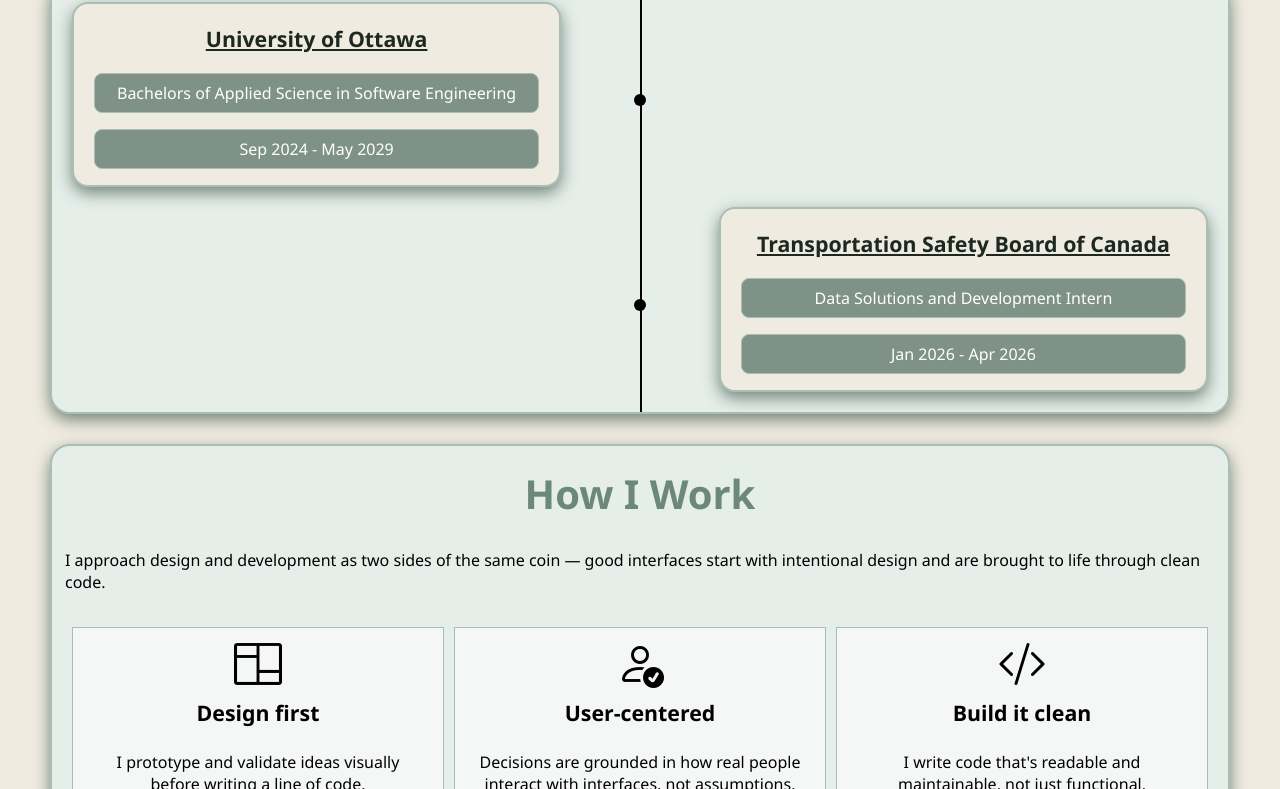
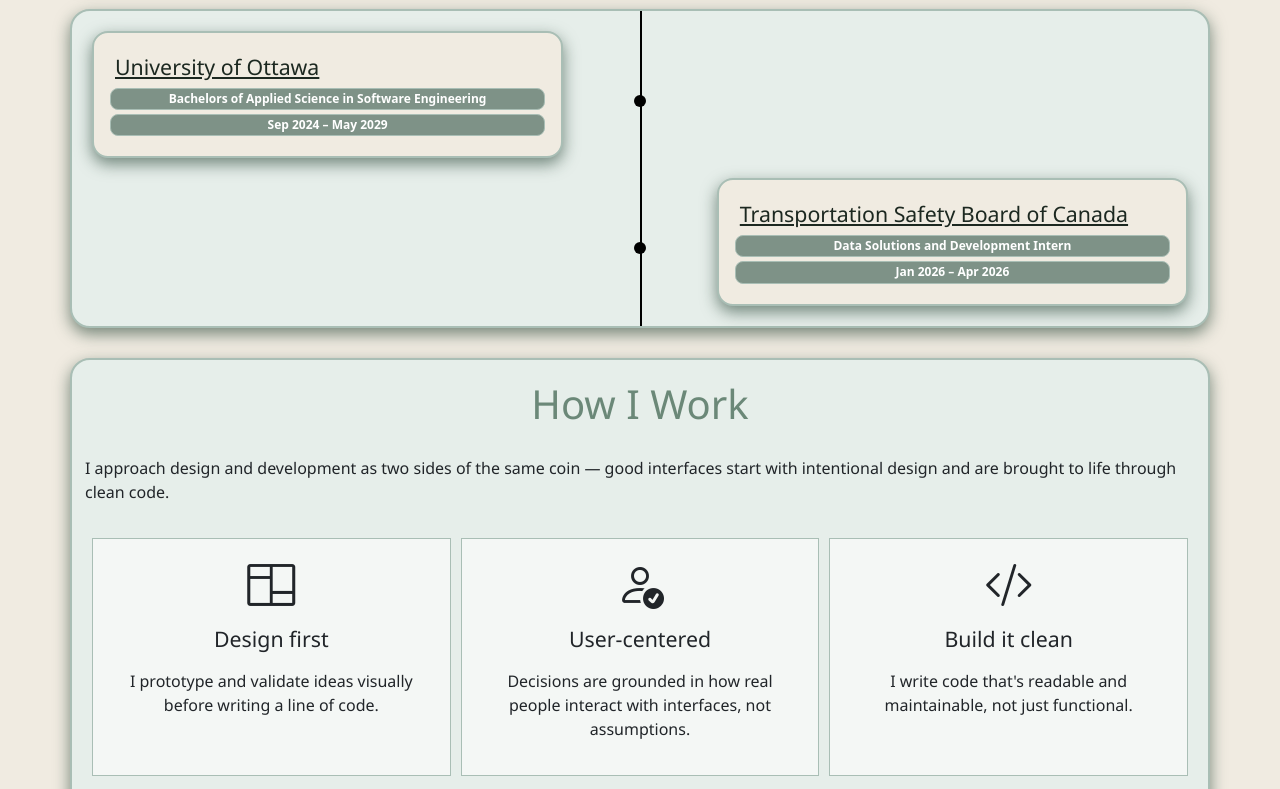
Before and after one commit to dyerpatrick52/portfolio, a React (Vite) app: page / in a window 1280 px wide. Shown: the part 851-1640 px from the top of the page. Built offline with nearby package versions, Linux system fonts and the light colour scheme.

Commit message:
Submission for Assignment 1, portfolio project, including hero header, nav bar, about me, timeline, how i work, how i learn, my skills, my projects and case study placeholders.

```diff
--- a/src/App.css
+++ b/src/App.css
@@ -82,6 +82,7 @@ body {
     border 0.3s ease,
     transform 1s ease;
   display: block;
+  width: 200px;
   border-radius: 20px;
   border: 2px solid var(--border);
   padding: 2px;
@@ -217,31 +218,6 @@ body {
   background-color: black;
 }
 
-div[class$="-timeline-card"] {
-  background-color: var(--bg);
-  border: 2px solid var(--border);
-  margin: 20px 20px;
-  border-radius: 16px;
-  box-shadow: 0 6px 16px var(--shadow);
-}
-
-div[class$="-timeline-card"] p {
-  background-color: var(--text-muted);
-  border: 1px solid var(--border);
-  border-radius: 8px;
-  color: #fff;
-  text-align: center;
-  margin-right: 20px;
-  margin-left: 20px;
-}
-
-div[class$="-timeline-card"] h2 {
-  font-size: 16pt;
-  font-weight: bold;
-  color: var(--text);
-  text-decoration: underline;
-}
-
 /* === Design Steps / Resources === */
 
 .design-steps-grid {
@@ -328,80 +304,15 @@ div[class$="-timeline-card"] h2 {
   gap: 10px;
 }
 
-.case-study-card {
-  position: relative;
-  isolation: isolate;
-  overflow: hidden;
-  border: 1px solid var(--border);
-  border-radius: 10px;
-  min-height: 220px;
+/* === Projects === */
+
+.projects-grid a {
+  transition: transform 0.5s ease;
 }
 
-.case-study-card::before {
-  background-image: url(./assets/coming-soon.jpg);
-  background-size: cover;
-  background-position: center;
-  position: absolute;
-  content: "";
-  inset: 0;
-  opacity: 0.4;
-  z-index: 0;
+.projects-grid a:hover {
+  transform: translateY(-4px);
 }
-
-.case-study-content {
-  position: absolute;
-  bottom: 0;
-  left: 0;
-  right: 0;
-  z-index: 1;
-  background: linear-gradient(transparent, rgba(28, 40, 32, 0.85));
-  padding: 16px;
-  text-align: left;
-}
-
-.coming-soon-badge {
-  display: inline-block;
-  font-size: 9pt;
-  font-family: var(--font-body);
-  background-color: var(--accent);
-  color: #fff;
-  border-radius: 20px;
-  padding: 2px 10px;
-  margin-bottom: 8px;
-  letter-spacing: 0.04em;
-}
-
-.case-study-card-title {
-  color: #fff;
-  margin: 0 0 6px;
-  font-size: 14pt;
-}
-
-.case-study-card-desc {
-  color: rgba(255, 255, 255, 0.85);
-  font-size: 9pt;
-  margin: 0 0 10px;
-  padding-right: 20px;
-  font-family: var(--font-body);
-}
-
-.case-study-tags {
-  display: flex;
-  flex-wrap: wrap;
-  gap: 6px;
-}
-
-.case-study-tag {
-  font-size: 8pt;
-  font-family: var(--font-body);
-  background-color: rgba(255, 255, 255, 0.15);
-  color: #fff;
-  border: 1px solid rgba(255, 255, 255, 0.3);
-  border-radius: 20px;
-  padding: 2px 8px;
-}
-
-/* === Projects === */
 
 .projects-grid {
   display: grid;
@@ -410,67 +321,6 @@ div[class$="-timeline-card"] h2 {
   margin: 10px 10px;
   border-radius: 15px;
   gap: 10px;
-}
-
-.project-card {
-  position: relative;
-  isolation: isolate;
-  overflow: hidden;
-  border: 1px solid var(--border);
-  border-radius: 10px;
-  min-height: 220px;
-}
-
-.project-card::before {
-  background-image: url(./assets/uoscheduler.png);
-  background-size: cover;
-  background-position: center;
-  position: absolute;
-  content: "";
-  inset: 0;
-  opacity: 0.4;
-  z-index: 0;
-}
-
-.project-card-content {
-  position: absolute;
-  bottom: 0;
-  left: 0;
-  right: 0;
-  z-index: 1;
-  background: linear-gradient(transparent, rgba(28, 40, 32, 0.85));
-  padding: 16px;
-  text-align: left;
-}
-
-.project-card-title {
-  color: #fff;
-  margin: 0 0 6px;
-  font-size: 14pt;
-}
-
-.project-card-desc {
-  color: rgba(255, 255, 255, 0.85);
-  font-size: 9pt;
-  margin: 0 0 10px;
-  padding-right: 20px;
-  font-family: var(--font-body);
-}
-
-.project-card-tags {
-  display: flex;
-  flex-wrap: wrap;
-  gap: 6px;
-}
-
-.project-card-tag {
-  font-size: 8pt;
-  font-family: var(--font-body);
-  background-color: rgba(255, 255, 255, 0.15);
-  color: #fff;
-  border: 1px solid rgba(255, 255, 255, 0.3);
-  border-radius: 20px;
-  padding: 2px 8px;
 }
 
 /* === Skills === */
--- a/src/App.jsx
+++ b/src/App.jsx
@@ -1,4 +1,3 @@
-import "bootstrap-icons/font/bootstrap-icons.css";
 import "./App.css";
 import Header from "./components/Header";
 import AboutMe from "./components/AboutMe";
--- a/src/components/CaseStudies.jsx
+++ b/src/components/CaseStudies.jsx
@@ -1,40 +1,74 @@
+import comingSoon from '../assets/coming-soon.jpg';
+
 const studies = [
 	{
-    title: "Service Site",
-    desc: "A service-oriented website designed for clear information hierarchy and ease of navigation.",
-    tags: ["UX Design", "HTML", "CSS"],
+		title: 'Service Site',
+		desc: 'A service-oriented website designed for clear information hierarchy and ease of navigation.',
+		tags: ['UX Design', 'HTML', 'CSS'],
 	},
 	{
-    title: "Memory Game",
-    desc: "An interactive memory card game focused on responsive layout and smooth animations.",
-    tags: ["React", "CSS Animations", "Game Design"],
+		title: 'Memory Game',
+		desc: 'An interactive memory card game focused on responsive layout and smooth animations.',
+		tags: ['React', 'CSS Animations', 'Game Design'],
 	},
 	{
-    title: "E-commerce Site",
-    desc: "A product browsing and checkout experience built around user trust and conversion.",
-    tags: ["UX Research", "React", "Figma"],
+		title: 'E-commerce Site',
+		desc: 'A product browsing and checkout experience built around user trust and conversion.',
+		tags: ['UX Research', 'React', 'Figma'],
 	},
 	{
-    title: "Analytics Site",
-    desc: "A data dashboard interface designed for readability and effective data visualization.",
-    tags: ["Data Viz", "React", "Dashboard"],
+		title: 'Analytics Site',
+		desc: 'A data dashboard interface designed for readability and effective data visualization.',
+		tags: ['Data Viz', 'React', 'Dashboard'],
 	},
 ];
 
+const tagStyle = {
+	backgroundColor: 'rgba(255,255,255,0.15)',
+	border: '1px solid rgba(255,255,255,0.3)',
+	color: '#fff',
+	fontSize: '8pt',
+	fontFamily: 'var(--font-body)',
+};
+
 function CaseStudies() {
 	return (
-    <div id="case-studies" className="case-studies-container">
-      <h2 className="case-studies-title">Case Studies</h2>
-      <div className="case-studies-grid">
+		<div id='case-studies' className='case-studies-container'>
+			<h2 className='case-studies-title'>Case Studies</h2>
+			<div className='case-studies-grid'>
 				{studies.map((study) => (
-          <div key={study.title} className="case-study-card">
-            <div className="case-study-content">
-              <span className="coming-soon-badge">Coming Soon</span>
-              <h5 className="case-study-card-title">{study.title}</h5>
-              <p className="case-study-card-desc">{study.desc}</p>
-              <div className="case-study-tags">
+					<div key={study.title} className='card' style={{ height: '220px', border: '1px solid var(--border)', borderRadius: '10px', overflow: 'hidden' }}>
+						<img
+							src={comingSoon}
+							alt=''
+							style={{
+								position: 'absolute',
+								inset: 0,
+								width: '100%',
+								height: '100%',
+								objectFit: 'cover',
+								opacity: 0.4,
+							}}
+						/>
+						<div
+							className='card-img-overlay d-flex flex-column justify-content-end p-3'
+							style={{ background: 'linear-gradient(transparent, rgba(28, 40, 32, 0.85))' }}
+						>
+							<span
+								className='badge rounded-pill align-self-start mb-2'
+								style={{ backgroundColor: 'var(--accent)', color: '#fff', fontFamily: 'var(--font-body)', fontSize: '9pt', letterSpacing: '0.04em' }}
+							>
+								Coming Soon
+							</span>
+							<h5 className='card-title text-white mb-1'>{study.title}</h5>
+							<p className='card-text mb-2' style={{ color: 'rgba(255,255,255,0.85)', fontFamily: 'var(--font-body)', fontSize: '9pt' }}>
+								{study.desc}
+							</p>
+							<div className='d-flex flex-wrap gap-1'>
 								{study.tags.map((tag) => (
-                  <span key={tag} className="case-study-tag">{tag}</span>
+									<span key={tag} className='badge rounded-pill' style={tagStyle}>
+										{tag}
+									</span>
 								))}
 							</div>
 						</div>
--- a/src/components/Projects.jsx
+++ b/src/components/Projects.jsx
@@ -1,11 +1,22 @@
+import uoscheduler from '../assets/uoscheduler.png';
+
 const projects = [
 	{
 		title: 'UOScheduler',
 		desc: 'Scheduler Generation/Planner for uOttawa Students',
 		tags: ['TypeScript', 'React', 'Algorithms'],
 		url: 'https://uoscheduler.ca/',
+		img: uoscheduler,
 	},
 ];
+
+const tagStyle = {
+	backgroundColor: 'rgba(255,255,255,0.15)',
+	border: '1px solid rgba(255,255,255,0.3)',
+	color: '#fff',
+	fontSize: '8pt',
+	fontFamily: 'var(--font-body)',
+};
 
 function Projects() {
 	return (
@@ -17,28 +28,66 @@ function Projects() {
 			</p>
 			<div className='projects-grid'>
 				{projects.map((project) => (
-					<div key={project.title} className='project-card'>
-						<a href={project.url} className='project-card-url'>
-							<div className='project-card-content'>
-								<h5 className='project-card-title'>
+					<a
+						key={project.title}
+						href={project.url}
+						className='text-decoration-none'
+					>
+						<div
+							className='card'
+							style={{
+								height: '220px',
+								border: '1px solid var(--border)',
+								borderRadius: '10px',
+								overflow: 'hidden',
+							}}
+						>
+							<img
+								src={project.img}
+								alt={project.title}
+								style={{
+									position: 'absolute',
+									inset: 0,
+									width: '100%',
+									height: '100%',
+									objectFit: 'cover',
+									opacity: 0.4,
+								}}
+							/>
+							<div
+								className='card-img-overlay d-flex flex-column justify-content-end p-3'
+								style={{
+									background:
+										'linear-gradient(transparent, rgba(28, 40, 32, 0.85))',
+								}}
+							>
+								<h5 className='card-title text-white mb-1'>
 									{project.title}
 								</h5>
-								<p className='project-card-desc'>
+								<p
+									className='card-text mb-2'
+									style={{
+										color: 'rgba(255,255,255,0.85)',
+										fontFamily: 'var(--font-body)',
+										fontSize: '9pt',
+									}}
+								>
 									{project.desc}
 								</p>
-								<div className='project-card-tags'>
+								<div className='d-flex flex-wrap gap-1'>
 									{project.tags.map((tag) => (
 										<span
 											key={tag}
-											className='project-card-tag'
+											className='badge rounded-pill'
+											style={tagStyle}
 										>
 											{tag}
 										</span>
 									))}
 								</div>
 							</div>
-						</a>
-					</div>
+						</div>
+					</a>
 				))}
 			</div>
 		</div>
--- a/src/components/Timeline.jsx
+++ b/src/components/Timeline.jsx
@@ -25,35 +25,62 @@ function formatDate(dateStr) {
 	});
 }
 
+const cardStyle = {
+	border: '2px solid var(--border)',
+	borderRadius: '16px',
+	backgroundColor: 'var(--bg)',
+	margin: '20px',
+	boxShadow: '0 6px 16px var(--shadow)',
+};
+
+const badgeStyle = {
+	backgroundColor: 'var(--text-muted)',
+	border: '1px solid var(--border)',
+	borderRadius: '8px',
+	color: '#fff',
+	display: 'block',
+	textAlign: 'center',
+	margin: '4px 0',
+	whiteSpace: 'normal',
+};
+
 function Timeline() {
 	return (
 		<div className='timeline-container'>
 			<div className='timeline-education'>
 				{educations.map((education) => (
-					<div className='timeline-education-item'>
-						<div className='education-timeline-card'>
-							<h2>{education.school}</h2>
-							<p>
-								{education.degree} in {education.program}
-							</p>
-							<p>
-								{formatDate(education.start)} -{' '}
-								{formatDate(education.end)}
-							</p>
+					<div key={education.school} className='timeline-education-item'>
+						<div className='card' style={cardStyle}>
+							<div className='card-body'>
+								<h5 className='card-title' style={{ color: 'var(--text)', textDecoration: 'underline' }}>
+									{education.school}
+								</h5>
+								<span className='badge' style={badgeStyle}>
+									{education.degree} in {education.program}
+								</span>
+								<span className='badge' style={badgeStyle}>
+									{formatDate(education.start)} – {formatDate(education.end)}
+								</span>
+							</div>
 						</div>
 					</div>
 				))}
 			</div>
 			<div className='timeline-experience'>
 				{experiences.map((experience) => (
-					<div className='timeline-experience-item'>
-						<div className='experience-timeline-card'>
-							<h2>{experience.organization}</h2>
-							<p>{experience.title}</p>
-							<p>
-								{formatDate(experience.start)} -{' '}
-								{formatDate(experience.end)}
-							</p>
+					<div key={experience.organization} className='timeline-experience-item'>
+						<div className='card' style={cardStyle}>
+							<div className='card-body'>
+								<h5 className='card-title' style={{ color: 'var(--text)', textDecoration: 'underline' }}>
+									{experience.organization}
+								</h5>
+								<span className='badge' style={badgeStyle}>
+									{experience.title}
+								</span>
+								<span className='badge' style={badgeStyle}>
+									{formatDate(experience.start)} – {formatDate(experience.end)}
+								</span>
+							</div>
 						</div>
 					</div>
 				))}
--- a/src/index.css
+++ b/src/index.css
@@ -57,12 +57,11 @@ div[class$="-container"] {
   cursor: pointer;
 }
 
-[class$="-grid"] div{
-  display: inline-block;
+[class$="-grid"] > div {
   transition: transform 0.5s ease;
 }
 
-[class$="-grid"] div:hover{
+[class$="-grid"] > div:hover {
   transform: translateY(-4px);
 }
 
--- a/src/main.jsx
+++ b/src/main.jsx
@@ -1,5 +1,6 @@
 import { StrictMode } from 'react'
 import { createRoot } from 'react-dom/client'
+import 'bootstrap/dist/css/bootstrap.min.css'
 import 'bootstrap-icons/font/bootstrap-icons.css'
 import './index.css'
 import App from './App.jsx'
```
Lines whose indentation alone changed are shown as unchanged.
